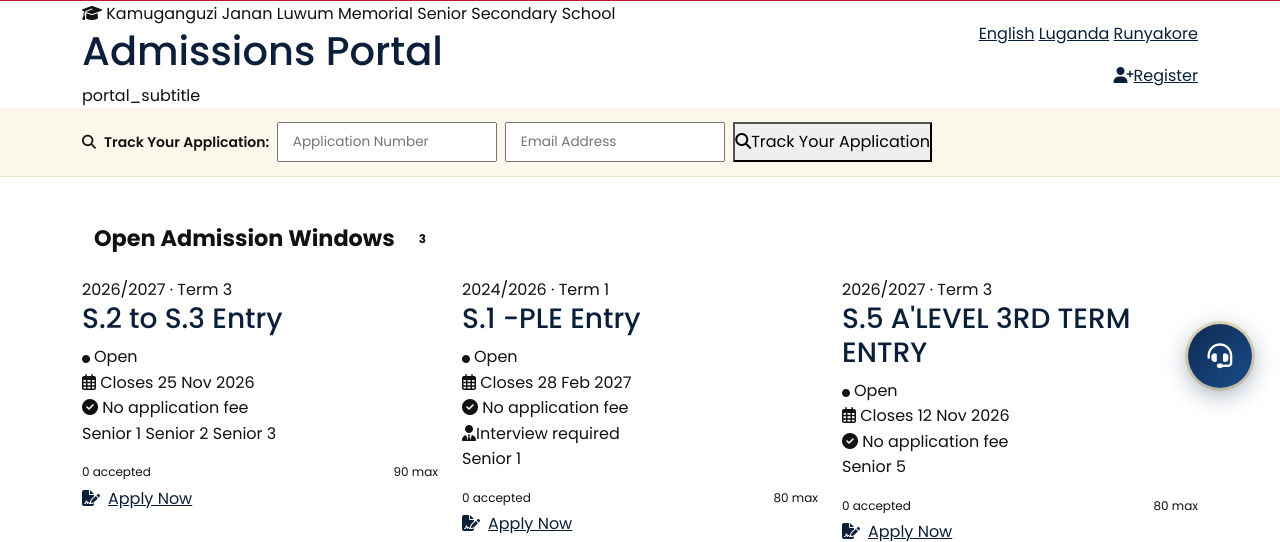
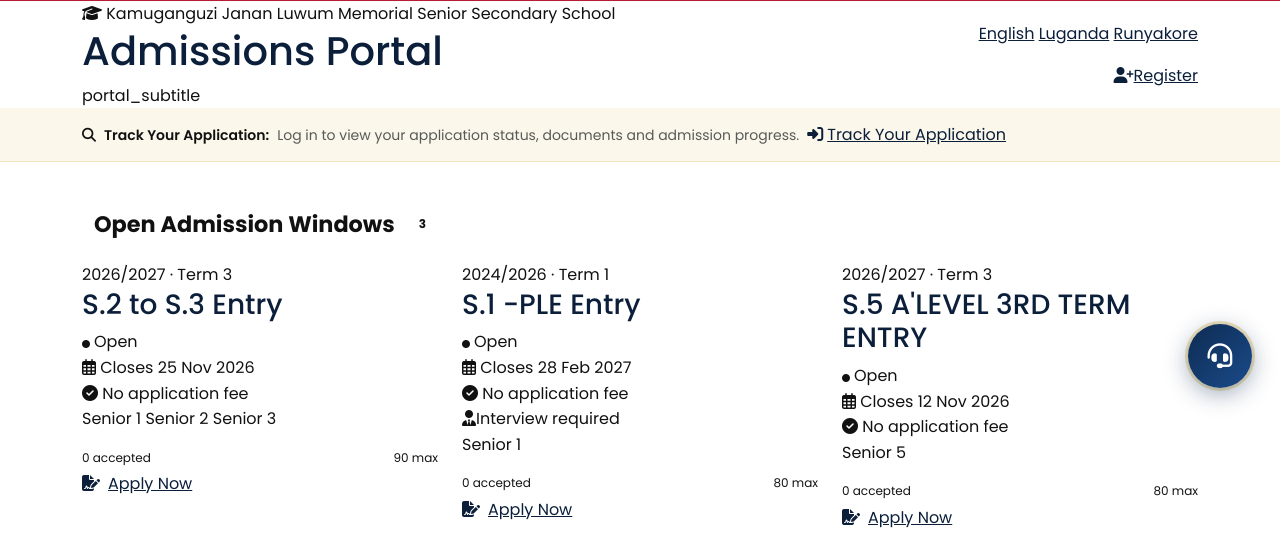
Before and after one commit to twiinarides/jlmsss-school-portal, a Django app: template templates/admissions/portal.html in a window 1280 px wide. Shown: the part 384-926 px from the top of the page. Run offline with Django 5.2, Linux system fonts and the light colour scheme; data comes from the database, SQL or seed files in the repository; tables that the repository leaves empty hold one stand-in row (values such as "Sample post"); the template is opened without the code that fills it: values that come from a table or form of the project are taken from there, most other values are stand-ins (such as "Sample title", 1, 10 or a date in 2020); some libraries are stand-ins or nearby versions.

Commit message:
Fix admissions subdomain routing and legacy links

```diff
--- a/admissions/middleware.py
+++ b/admissions/middleware.py
@@ -19,8 +19,7 @@ class AdmissionSubdomainMiddleware:
 
     def __call__(self, request):
         host = request.get_host().split(':')[0].lower()
-        # Allow 127.0.0.1 for local testing of the admission portal
-        request.is_admission_portal = (host == ADMISSION_SUBDOMAIN.lower() or host == '127.0.0.1')
+        request.is_admission_portal = (host == ADMISSION_SUBDOMAIN.lower())
         if request.is_admission_portal:
             request.urlconf = 'admissions.urls'
         response = self.get_response(request)
--- a/templates/admissions/confirmation.html
+++ b/templates/admissions/confirmation.html
@@ -58,7 +58,7 @@
         <button type="button" class="adm-btn adm-btn-outline" data-print>
           <i class="fas fa-print me-1"></i>Print Confirmation
         </button>
-        <a href="{% url 'admission_dashboard' %}" class="adm-btn adm-btn-primary">
+        <a href="{% url 'admissions:dashboard' %}" class="adm-btn adm-btn-primary">
           <i class="fas fa-th-large me-1"></i>Go to Dashboard
         </a>
       </div>
--- a/templates/admissions/manage_documents.html
+++ b/templates/admissions/manage_documents.html
@@ -121,7 +121,7 @@
                   Application #{{ application.application_number }} · {{ application.get_entry_class_display }}
                 </p>
               </div>
-              <a href="{% url 'admission_dashboard' %}" class="btn-university btn-university-outline" style="border-color:rgba(255,255,255,0.3);color:white !important;">
+              <a href="{% url 'admissions:dashboard' %}" class="btn-university btn-university-outline" style="border-color:rgba(255,255,255,0.3);color:white !important;">
                 <i class="fas fa-arrow-left me-1"></i>Back to Dashboard
               </a>
             </div>
--- a/templates/admissions/portal.html
+++ b/templates/admissions/portal.html
@@ -24,20 +24,20 @@
           {# Language Switcher #}
           <div class="lang-switcher justify-content-lg-end mb-3">
             <span style="color:rgba(255,255,255,.6);font-size:.8rem;font-weight:600;">Language:</span>
-            <a href="/apply/lang/en/" class="lang-btn{% if admission_lang == 'en' %} active{% endif %}" data-lang="en">English</a>
-            <a href="/apply/lang/lg/" class="lang-btn{% if admission_lang == 'lg' %} active{% endif %}" data-lang="lg">Luganda</a>
-            <a href="/apply/lang/rk/" class="lang-btn{% if admission_lang == 'rk' %} active{% endif %}" data-lang="rk">Runyakore</a>
+            <a href="?lang=en" class="lang-btn{% if admission_lang == 'en' %} active{% endif %}" data-lang="en">English</a>
+            <a href="?lang=lg" class="lang-btn{% if admission_lang == 'lg' %} active{% endif %}" data-lang="lg">Luganda</a>
+            <a href="?lang=rk" class="lang-btn{% if admission_lang == 'rk' %} active{% endif %}" data-lang="rk">Runyakore</a>
           </div>
           {# Auth Actions #}
           {% if request.user.is_authenticated and request.user.applicant_profile %}
-          <a href="{% url 'admission_dashboard' %}" class="adm-btn adm-btn-gold">
+          <a href="{% url 'admissions:dashboard' %}" class="adm-btn adm-btn-gold">
             <i class="fas fa-th-large"></i>{{ admission_trans|trans_key:"dashboard" }}
           </a>
           {% else %}
-          <a href="{% url 'admission_login' %}" class="adm-btn adm-btn-outline me-2" style="border-color:rgba(255,255,255,.5);color:white;">
+          <a href="{% url 'admissions:login' %}" class="adm-btn adm-btn-outline me-2" style="border-color:rgba(255,255,255,.5);color:white;">
             <i class="fas fa-sign-in-alt"></i>{{ admission_trans|trans_key:"login" }}
           </a>
-          <a href="{% url 'admission_register' %}" class="adm-btn adm-btn-gold">
+          <a href="{% url 'admissions:register' %}" class="adm-btn adm-btn-gold">
             <i class="fas fa-user-plus"></i>{{ admission_trans|trans_key:"register" }}
           </a>
           {% endif %}
@@ -56,13 +56,14 @@
           </span>
         </div>
         <div class="col">
-          <form action="{% url 'admission_status_check' %}" method="get" class="d-flex gap-2 flex-wrap">
-            <input type="text" name="app_number" placeholder="{{ admission_trans|trans_key:'application_number' }}" class="adm-input" style="max-width:220px;padding:.45rem .85rem;font-size:.85rem;">
-            <input type="email" name="email" placeholder="{{ admission_trans|trans_key:'email' }}" class="adm-input" style="max-width:220px;padding:.45rem .85rem;font-size:.85rem;">
-            <button type="submit" class="adm-btn adm-btn-primary adm-btn-sm">
-              <i class="fas fa-search"></i>{{ admission_trans|trans_key:"check_status" }}
-            </button>
-          </form>
+          <div class="d-flex gap-2 flex-wrap align-items-center">
+            <span class="small text-muted">
+              Log in to view your application status, documents and admission progress.
+            </span>
+            <a href="{% url 'admissions:login' %}" class="adm-btn adm-btn-primary adm-btn-sm">
+              <i class="fas fa-sign-in-alt me-1"></i>{{ admission_trans|trans_key:"check_status" }}
+            </a>
+          </div>
         </div>
       </div>
     </div>
@@ -146,7 +147,7 @@
               {% endif %}
             </div>
             <div class="adm-window-card__footer">
-              <a href="{% url 'admission_window_detail' window.id %}" class="adm-btn adm-btn-primary w-100">
+              <a href="{% url 'admissions:landing' window.id %}" class="adm-btn adm-btn-primary w-100">
                 <i class="fas fa-file-signature me-2"></i>{{ admission_trans|trans_key:"apply_now" }}
               </a>
             </div>
```
Also changed, not shown: templates/admissions/window_detail.html (+9 -9 lines).
